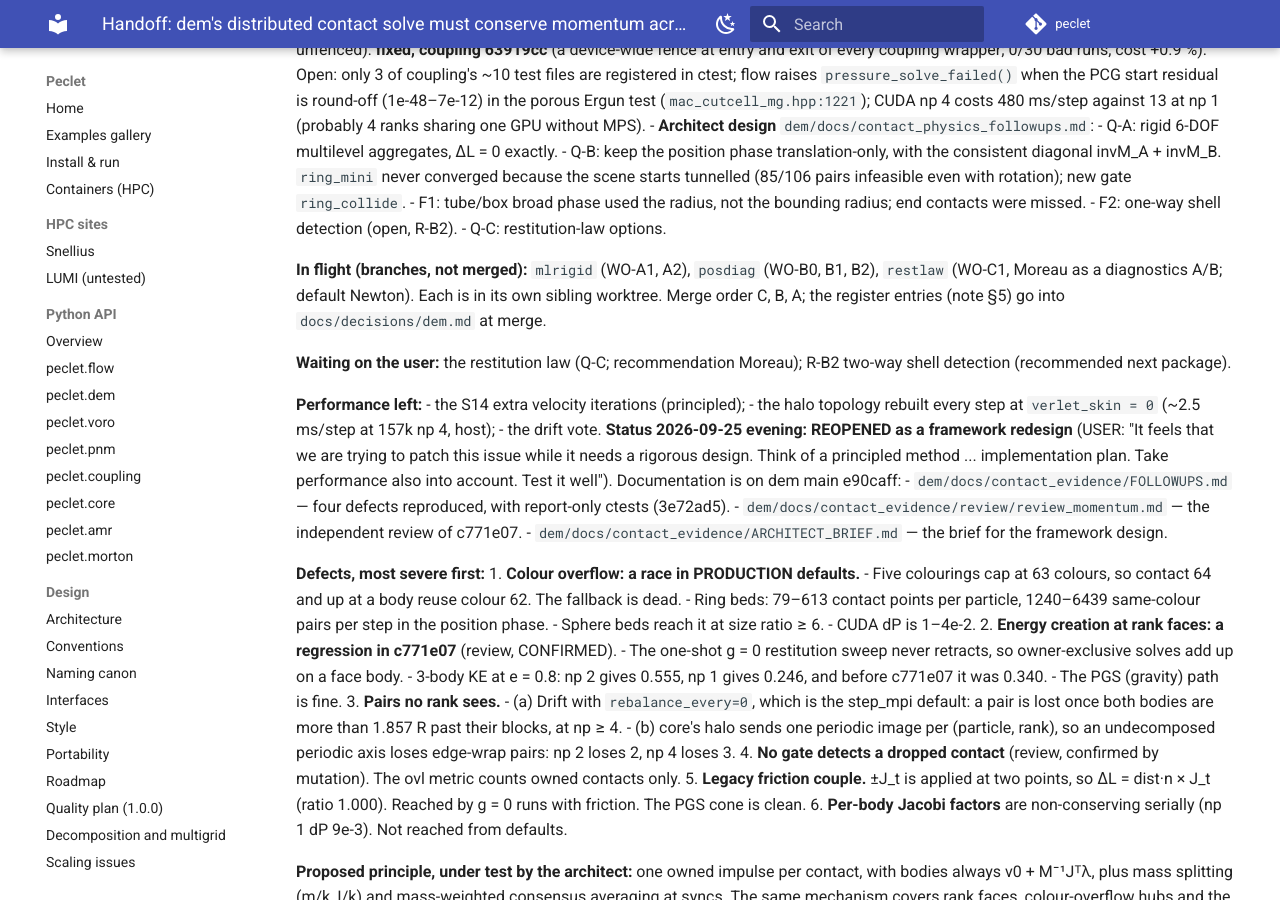
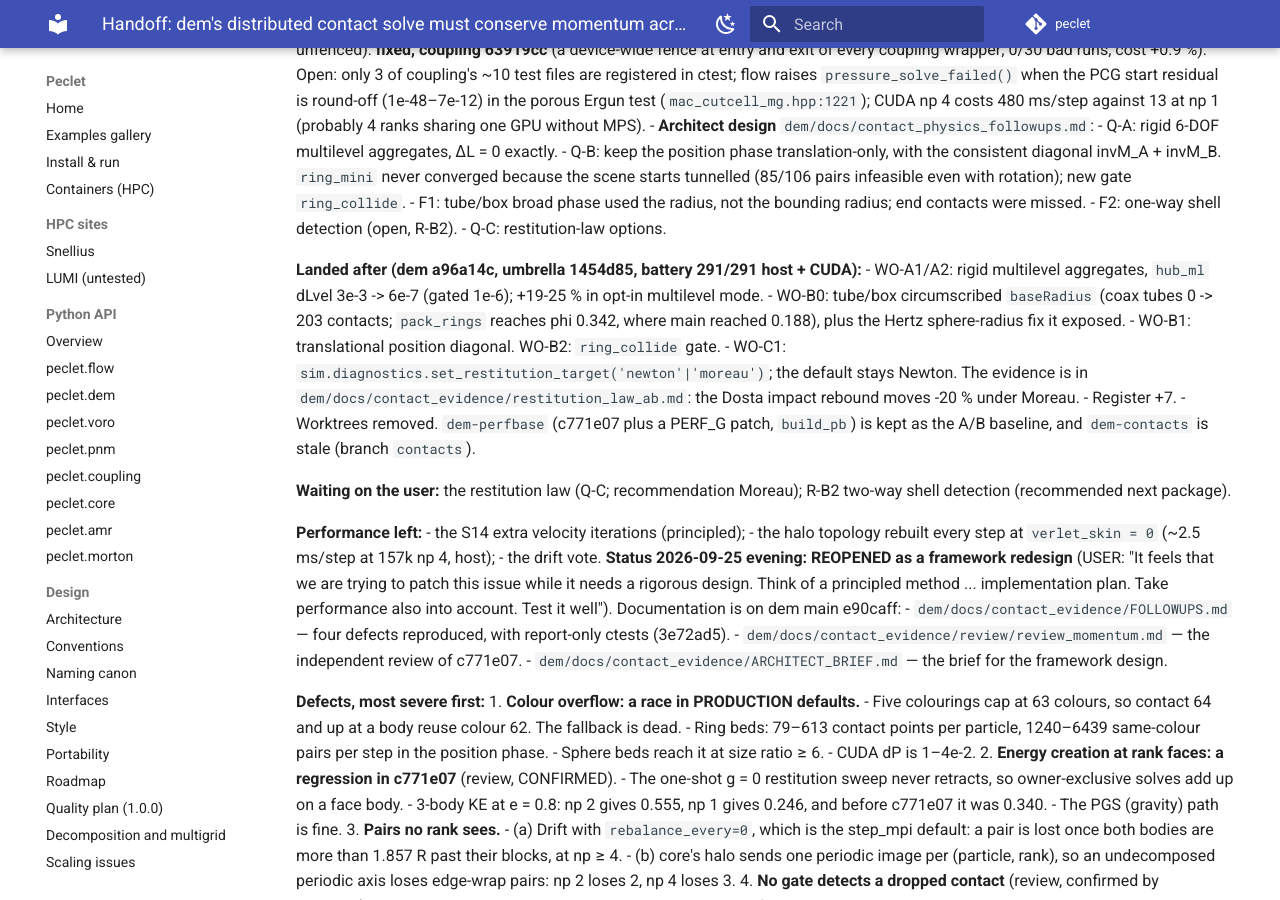
Before and after one commit to computational-chemical-engineering/peclet, an MkDocs documentation site: the page built from docs/HANDOFF_DEM_MPI_MOMENTUM.md, in a window 1280 px wide and 900 px high, scrolled down 575 px. Built offline with MkDocs 1.6.1 and Material for MkDocs 9.7.7, drawn with Linux system fonts in a browser that asks for light colours; comment, search, counter and statistics services are not loaded.

Commit message:
handoff: follow-ups landed (dem a96a14c)
Co-Authored-By: Claude Opus 5.5 <noreply@anthropic.com>
Claude-Session: https://claude.ai/code/session_0145vVzMZ2ho61xpVzUerEZd

```diff
--- a/docs/HANDOFF_DEM_MPI_MOMENTUM.md
+++ b/docs/HANDOFF_DEM_MPI_MOMENTUM.md
@@ -33,9 +33,18 @@ published. Evidence: `dem/docs/contact_evidence/AFTER.md` §1–§10.
   - F2: one-way shell detection (open, R-B2).
   - Q-C: restitution-law options.
 
-**In flight (branches, not merged):** `mlrigid` (WO-A1, A2), `posdiag` (WO-B0, B1, B2), `restlaw`
-(WO-C1, Moreau as a diagnostics A/B; default Newton). Each is in its own sibling worktree. Merge
-order C, B, A; the register entries (note §5) go into `docs/decisions/dem.md` at merge.
+**Landed after (dem a96a14c, umbrella 1454d85, battery 291/291 host + CUDA):**
+- WO-A1/A2: rigid multilevel aggregates, `hub_ml` dLvel 3e-3 -> 6e-7 (gated 1e-6); +19-25 %
+  in opt-in multilevel mode.
+- WO-B0: tube/box circumscribed `baseRadius` (coax tubes 0 -> 203 contacts; `pack_rings` reaches
+  phi 0.342, where main reached 0.188), plus the Hertz sphere-radius fix it exposed.
+- WO-B1: translational position diagonal. WO-B2: `ring_collide` gate.
+- WO-C1: `sim.diagnostics.set_restitution_target('newton'|'moreau')`; the default stays Newton.
+  The evidence is in `dem/docs/contact_evidence/restitution_law_ab.md`: the Dosta impact rebound
+  moves -20 % under Moreau.
+- Register +7.
+- Worktrees removed. `dem-perfbase` (c771e07 plus a PERF_G patch, `build_pb`) is kept as the A/B
+  baseline, and `dem-contacts` is stale (branch `contacts`).
 
 **Waiting on the user:** the restitution law (Q-C; recommendation Moreau); R-B2 two-way shell
 detection (recommended next package).
```
